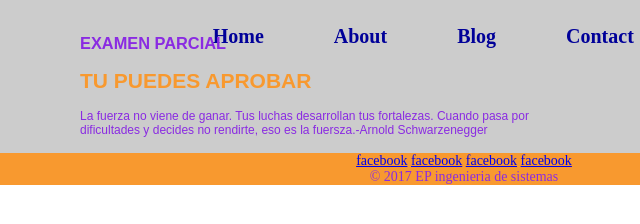
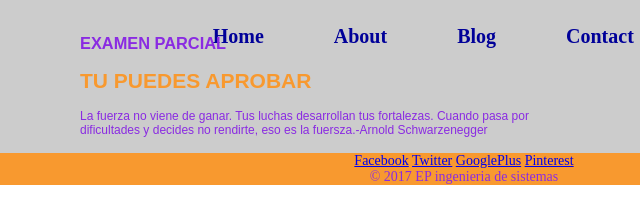
Before and after one commit to rivagt/ExamenParcial01, a plain HTML site: page public_html/index.html in a window 1280 px wide. Shown: the top 224 px of the page, 176-816 px from the left. Drawn offline with Linux system fonts and the light colour scheme.

Commit message:
v4:ultima version del examen 01

```diff
--- a/public_html/index.html
+++ b/public_html/index.html
@@ -46,10 +46,10 @@ and open the template in the editor.
             <footer id="footer2">
                 <div>
                     <div class="connect">
-                        <a href="#" class="facebook">facebook</a>
-                        <a href="#" class="twiiter">facebook</a>
-                        <a href="#" class="googleplus">facebook</a>
-                        <a href="#" class="pinteres">facebook</a>
+                        <a href="https://www.facebook.com" class="facebook">Facebook</a>
+                        <a href="https://www.twitter.com" class="twiiter">Twitter</a>
+                        <a href="https://plus.google.com/" class="googleplus">GooglePlus</a>
+                        <a href="https://es.pinterest.com/" class="pinteres">Pinterest</a>
 
 
                     </div>
```
